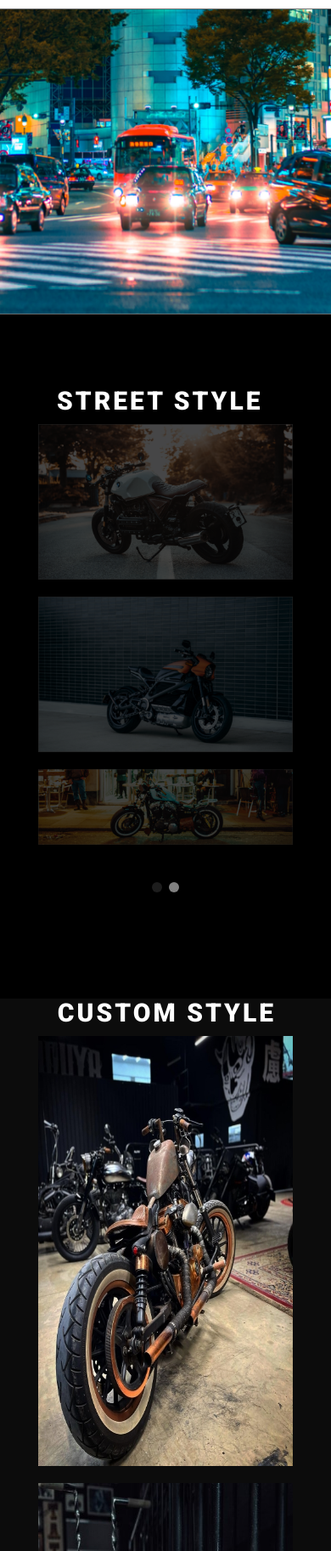
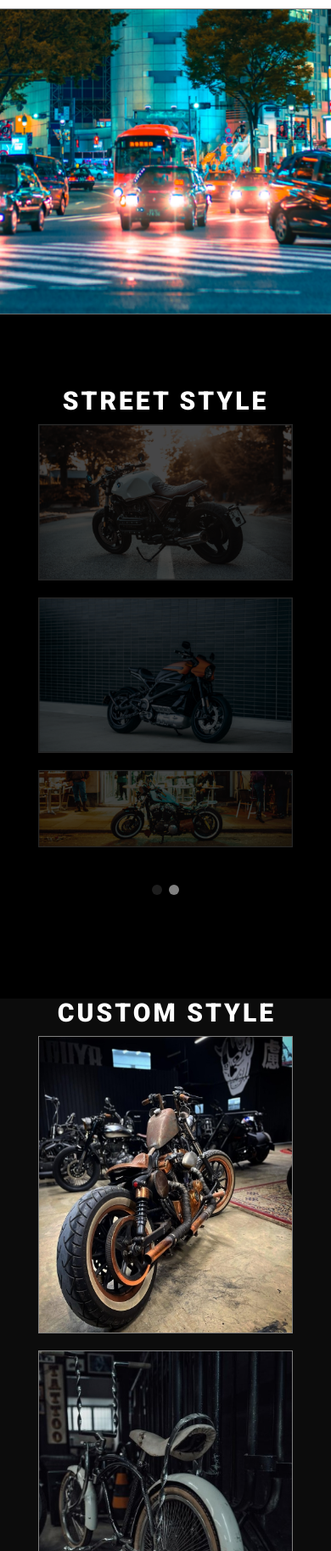
Before and after one commit to Stack-Peter/Shibuya-Garage-LV01, a plain HTML site: page produtos.html in a window 390 px wide. Shown: the part 175-2000 px from the top of the page at 85% size. Drawn offline with Linux system fonts and the light colour scheme.

Commit message:
Update style-prod.css

```diff
--- a/assets/css/style-prod.css
+++ b/assets/css/style-prod.css
@@ -1,9 +1,6 @@
 /*Smartfone*/
 
-
-
 /*Tablet*/
-
 
 /*Estilo geral*/
 html {
@@ -15,7 +12,8 @@ body {
   background: black;
 }
 
-.intro-prod img, .intro-prod-2 img {
+.intro-prod img,
+.intro-prod-2 img {
   display: block;
   max-width: 100%;
 }
@@ -31,7 +29,7 @@ body {
   z-index: 2;
 }
 
-.logo{
+.logo {
   width: 165px;
 }
 
@@ -49,17 +47,15 @@ body {
   color: black;
   font-weight: bold;
   text-transform: uppercase;
-    letter-spacing: .1em;
+  letter-spacing: 0.1em;
   font-size: 14px;
 }
 
 .list ul li a:hover {
-    color: #769C90;
+  color: #769c90;
 }
 
-
 /*Introducao*/
-
 
 .intro {
   margin-top: 100px;
@@ -90,13 +86,17 @@ body {
   color: #ffffff;
   margin-top: 65px;
   margin-bottom: 10px;
-    margin-left: 9px;
+  margin-left: 10px;
   text-align: left;
   text-transform: uppercase;
   font-weight: bold;
   font-size: 30px;
-    letter-spacing: .1em;
-    font-family: 'Roboto', sans-serif;
+  letter-spacing: 0.1em;
+  font-family: "Roboto", sans-serif;
+}
+
+.intro-prod img {
+  border: 0.5px solid grey;
 }
 
 .big-pic {
@@ -116,23 +116,24 @@ body {
   color: #ffffff;
   text-align: right;
   margin-bottom: 10px;
-    margin-right: 30px;
   text-transform: uppercase;
   font-weight: bold;
   font-size: 30px;
-    letter-spacing: .1em;
-    font-family: 'Roboto', sans-serif;
+  letter-spacing: 0.1em;
+  font-family: "Roboto", sans-serif;
+  margin-right: 6px;
 }
 
 .intro-prod-2 img {
   margin-bottom: 10px;
   height: 506px;
+  width: 100%;
+  border: 0.5px solid grey;
 }
 
 .intro-prod-2 .end {
   margin-bottom: 15px;
 }
-
 
 /*Footer*/
 
@@ -145,14 +146,14 @@ body {
 }
 
 .footer h3 {
-    font-family: 'Noto Sans JP', sans-serif;
+  font-family: "Noto Sans JP", sans-serif;
   text-align: center;
   margin-top: 15px;
   margin-bottom: 50px;
 }
 
 .footer p {
-    font-family: 'Noto Sans JP', sans-serif;
+  font-family: "Noto Sans JP", sans-serif;
   text-align: center;
   margin-bottom: 18px;
 }
@@ -227,13 +228,9 @@ body {
     height: 400px;
     width: 100%;
   }
-
 }
 
-
 @media only screen and (max-width: 787px) {
-
-
   .header {
     position: static;
   }
@@ -250,12 +247,13 @@ body {
     text-align: center;
   }
 
-    .intro-prod-2 {
-        height: 1150px;
+  .intro-prod h2 {
+    text-align: center;
+    margin-left: 0px;
   }
 
-    .intro-prod h2 {
-        margin-left: 22px;
+  .intro-prod-2 {
+    height: 850px;
   }
 
   .intro-prod-2 h2 {
@@ -265,6 +263,7 @@ body {
   .intro-prod-2 img {
     min-height: 100%;
     min-width: 100%;
+    height: 350px;
   }
 
   .vintage {
@@ -278,5 +277,4 @@ body {
   .footer {
     height: 200px;
   }
-
 }
```
Lines whose indentation alone changed are shown as unchanged.
